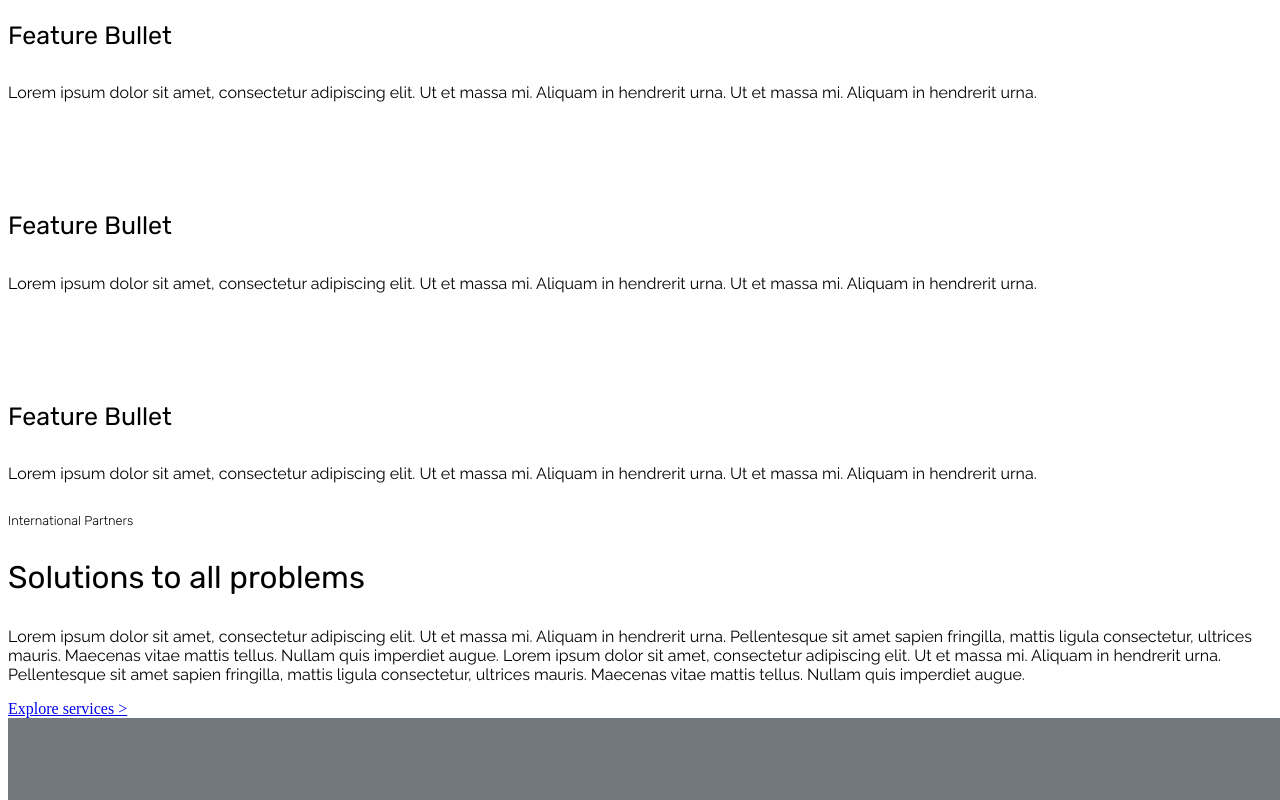
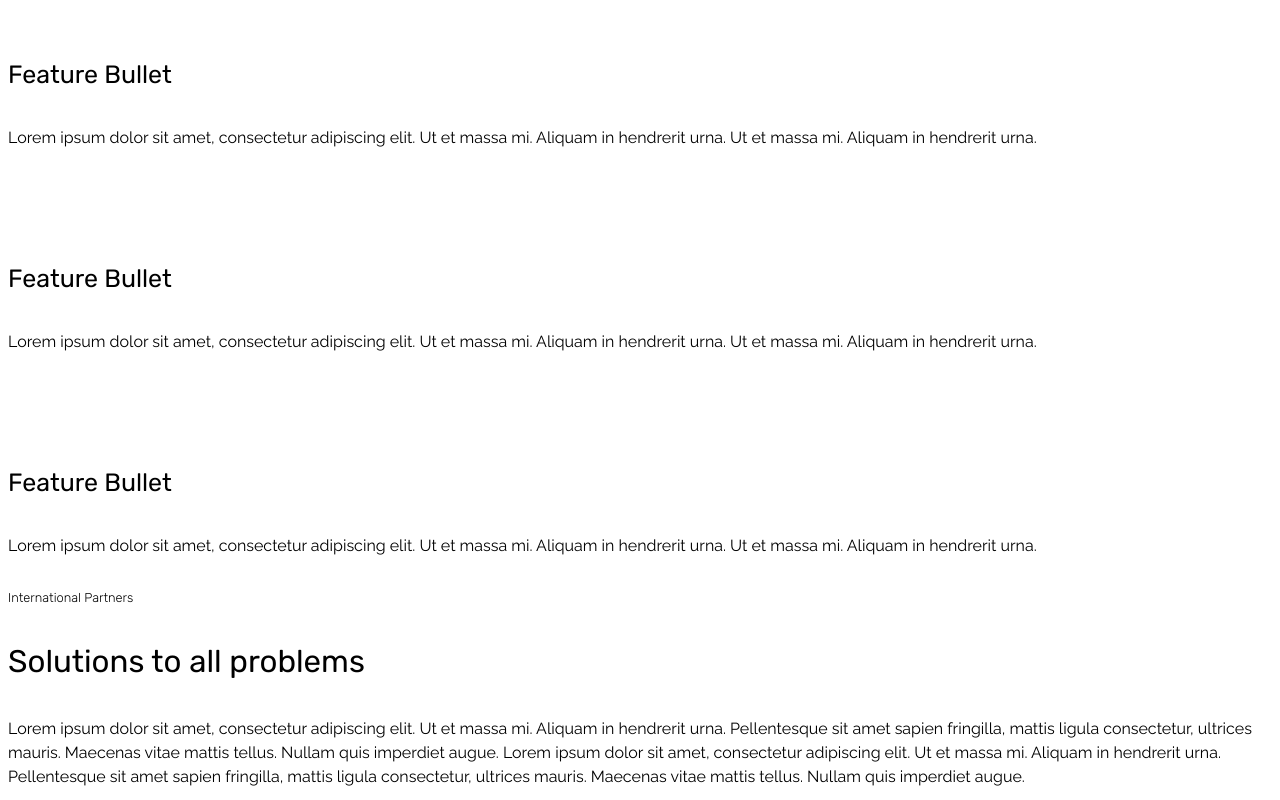
Before and after one commit to Martin092/cargomatters, a SvelteKit app: page / in a window 1280 px wide. Shown: the part 5580-6380 px from the top of the page. Built offline with nearby package versions, Linux system fonts and the light colour scheme; some icons are missing.

Commit message:
fix: generalize responsiveness in header tags and paragraph

```diff
--- a/src/app.postcss
+++ b/src/app.postcss
@@ -9,6 +9,103 @@
 	src: url('/fonts/Raleway-VariableFont_wght.ttf'), url('/fonts/Raleway-Italic-VariableFont_wght.ttf');
 }
 
+
+
+h1 {
+    font-size: 30.83px;
+    font-weight: 600;
+    font-family: 'Rubik';
+    line-height: 1;
+}
+
+h2 {
+    font-size: 20.06px;
+    font-weight: 500;
+    font-family: 'Rubik';
+    line-height: 1.5;
+}
+
+h3 {
+    font-size: 26.25px;
+    font-weight: 400;
+    font-family: 'Rubik';
+    line-height: 1.5;
+}
+
+h4 {
+    font-size: 14px;
+    font-weight: 400;
+    font-family: 'Rubik';
+    line-height: 1.5;
+}
+
+h5 {
+    font-size: 12px;
+    font-weight: 300;
+    font-family: 'Rubik';
+    line-height: 1.5;
+}
+
+p {
+    font-size: 10.8px;
+    font-weight: 400;
+    font-family: 'Raleway';
+    line-height: 1.5;
+}
+
+h6 {
+    font-size: 8.8px;
+    font-weight: 300;
+    font-family: 'Rubik';
+    line-height: 1.5;
+}
+
+@media (min-width: 768px) {
+    h1 {
+        font-size: 43.83px;
+        font-weight: 600;
+        font-family: 'Rubik';
+        line-height: 58px;
+    }
+
+    h2 {
+        font-size: 27.06px;
+        font-weight: 500;
+        font-family: 'Rubik';
+    }
+
+    h3 {
+        font-size: 26.25px;
+        font-weight: 400;
+        font-family: 'Rubik';
+    }
+
+    h4 {
+        font-size: 20px;
+        font-weight: 400;
+        font-family: 'Rubik';
+    }
+
+    h5 {
+        font-size: 15px;
+        font-weight: 300;
+        font-family: 'Rubik';
+    }
+
+    p {
+        font-size: 13px;
+        font-weight: 400;
+        font-family: 'Raleway';
+    }
+
+    h6 {
+        font-size: 12.80px;
+        font-weight: 300;
+        font-family: 'Rubik';
+    }
+}
+
+@media (min-width: 1280px) {
     h1 {
         font-size: 48.83px;
         font-weight: 600;
@@ -51,3 +148,4 @@ h6 {
         font-weight: 300;
         font-family: 'Rubik';
     }
+}
--- a/src/lib/Benefit.svelte
+++ b/src/lib/Benefit.svelte
@@ -6,18 +6,15 @@
 
 <div class="flex flex-col-reverse md:flex-row xl:flex-row text-secondary-500
             gap-4 md:gap-4 xl:gap-6">
-    <div class="flex flex-col gap-2 md:gap-4 xl:gap-6 md:w-1/2 xl:w-1/2">
-        <h6 class="max-md:text-xs mb-1 text-secondary-400
-                   max-xl:text-[13px]">{benefit.subTitle}</h6>
-        <h3 class="max-md:text-2xl mb-2 font-semibold">{benefit.mainTitle}</h3>
-        <p class="max-md:text-xs text-secondary-400">{benefit.message}</p>
+    <div class="flex flex-col gap-2 md:gap-4 xl:gap-4 md:w-1/2 xl:w-1/2">
+        <h6 class="mb-1 text-secondary-400">{benefit.subTitle}</h6>
+        <h3 class="mb-2 font-semibold">{benefit.mainTitle}</h3>
+        <p class="text-secondary-400">{benefit.message}</p>
         <a href={benefit.link} class="font-bold xl:font-extrabold underline underline-offset-4 max-md:text-[12px]">
             {benefit.linkMessage}
         </a>
     </div>
-<img src={benefit.photo} alt={benefit.alt} class="md:w-1/2 rounded-lg">
-
-
+    <img src={benefit.photo} alt={benefit.alt} class="md:w-1/2 rounded-lg">
 </div>
 
 <style>
--- a/src/lib/Feature.svelte
+++ b/src/lib/Feature.svelte
@@ -14,11 +14,9 @@
     <div class="hidden xl:block">
         <Icon color="grey" height="25" icon={feature.icon} />
     </div>
-    <div class="flex flex-col gap-4">
-        <h4 class="max-md:text-base text-gray-50
-                   md:max-xl:text-xl">{feature.title}</h4>
-        <p class="max-md:text-xs text-gray-300
-                  md:max-xl:text-sm">{feature.description}</p>
+    <div class="flex flex-col gap-2">
+        <h4 class="text-gray-50">{feature.title}</h4>
+        <p class="text-gray-300">{feature.description}</p>
     </div>
 </div>
 
--- a/src/lib/Footer.svelte
+++ b/src/lib/Footer.svelte
@@ -12,7 +12,7 @@ import Icon from "@iconify/svelte";
         <div class="flex flex-col gap-4 col-span-4
                     md:row-start-1 md:col-span-8
                     xl:col-start-2 xl:col-span-3">
-            <h4 class="">CargoMatters</h4>
+            <h4>CargoMatters</h4>
             <p>Lorem ipsum dolor sit amet, consectetur adipiscing elit. Ut et massa mi. Aliquam in hendrerit urna. Pellentesque sit amet sapien fringilla, mattis ligula consectetur, ultrices mauris. Maecenas vitae mattis tellus.</p>
             <div class="flex flex-row gap-2">
                 <Icon color="grey" height="25" icon="mdi:facebook" />
@@ -25,19 +25,19 @@ import Icon from "@iconify/svelte";
         <div class="flex flex-col gap-4 col-span-4
                     md:row-start-2 md:col-span-4
                     xl:row-start-1 xl:col-start-6 xl:col-span-3">
-            <h4 class="">Links</h4>
+            <h4>Links</h4>
             <div class="flex flex-row gap-8">
                 <div class="flex flex-col gap-2 text-[#8C8C8C]">
-                    <a href="">Terms of Use</a>
-                    <a href="">Privacy Policy</a>
-                    <a href="">Attributions</a>
-                    <a href="">Sitemap</a>
+                    <a href=""><p>Terms of Use</p></a>
+                    <a href=""><p>Privacy Policy</p></a>
+                    <a href=""><p>Attributions</p></a>
+                    <a href=""><p>Sitemap</p></a>
                 </div>
                 <div class="flex flex-col gap-2 text-[#8C8C8C]">
-                    <a href="">Transport Services</a>
-                    <a href="">Logistical Services</a>
-                    <a href="">Contact</a>
-                    <a href="">About Us</a>
+                    <a href=""><p>Transport Services</p></a>
+                    <a href=""><p>Logistical Services</p></a>
+                    <a href=""><p>Contact</p></a>
+                    <a href=""><p>About Us</p></a>
                 </div>
             </div>
         </div>
@@ -46,7 +46,7 @@ import Icon from "@iconify/svelte";
         <div class="flex flex-col gap-4 col-span-4
                     md:row-start-2 md:col-span-4
                     xl:row-start-1 xl:col-start-9 xl:col-span-3">
-            <h4 class="">Contact</h4>
+            <h4>Contact</h4>
             <p>Email: contact@cargomatters.com</p>
             <p>Phone: +359888888888</p>
             <a class="text-primary-500 underline" href="contact">Consult Us now for Free</a>
--- a/src/lib/MainSolutions.svelte
+++ b/src/lib/MainSolutions.svelte
@@ -8,7 +8,7 @@
         <img src={mainSolution.image} alt={mainSolution.alt} class="rounded-t-lg">
     </div>
     <div class="flex flex-col bg-[#313131] gap-2 md:gap-4 xl:gap-6 p-9">
-        <h4 class="h4 text-white">{mainSolution.type} Solutions</h4>
+        <h4 class="text-white">{mainSolution.type} Solutions</h4>
         <p class=text-white>{mainSolution.description}</p>
         <ol class="pl-8 pt-3 list-disc">
             {#each mainSolution.bullets as bullet}
--- a/src/lib/Review.svelte
+++ b/src/lib/Review.svelte
@@ -8,11 +8,11 @@
     <div class="p-8 flex flex-col gap-8">
         <div class="flex flex-col gap-4">
             <h5 class="text-[#232323]">{review.title}</h5>
-            <p class="max-md:text-xs text-secondary-400">{review.text}</p>
+            <p class="text-secondary-400">{review.text}</p>
         </div>
         <div class="flex flex-row justify-between items-center">
             <img src={review.logo} alt={review.alt}>
-            <h6 class=" ">{review.company}</h6>
+            <h6>{review.company}</h6>
         </div>
     </div>
     <div class="bg-[#EAC976] h-1.5 m-0"></div>
--- a/src/lib/TeamMember.svelte
+++ b/src/lib/TeamMember.svelte
@@ -8,9 +8,9 @@
         <img src={member.image} alt={member.alt}>
     </div>
     <div class="flex flex-col bg-[#313131] gap-2 md:gap-4 xl:gap-6 p-5">
-        <h6 class="h6 text-white">{member.position}</h6>
-        <h4 class="h4 text-white mb-5">{member.name}</h4>
-        <p class="text-white">{member.description}</p>
+        <h6 class="text-gray-100">{member.position}</h6>
+        <h4 class="text-gray-100 mb-5">{member.name}</h4>
+        <p class="text-gray-100">{member.description}</p>
     </div>
 </div>
 
--- a/src/routes/+page.svelte
+++ b/src/routes/+page.svelte
@@ -35,12 +35,11 @@
         <div class="flex flex-col gap-9 mt-80 row-start-1 z-10
                     md:gap-6
                     xl:gap-6 xl:col-start-2 xl:col-span-6 xl:mt-72">
+
             <!--  Hero Heading  -->
             <div class="flex flex-col gap-4 ">
-                <h1 class="max-md:text-3xl font-extrabold md:max-lg:text-5xl
-                           xl:font-bold">We provide the logistical solutions to connect the world</h1>
-                <h4 class="max-md:text-base md:max-lg:text-xl
-                           xl:pr-40">With more than a decade of experience, we find the optimal solution to your problems regarding transport, warehousing and logistical needs.</h4>
+                <h1 class="font-extrabold xl:font-bold">We provide the logistical solutions to connect the world</h1>
+                <h4 class="xl:pr-40">With more than a decade of experience, we find the optimal solution to your problems regarding transport, warehousing and logistical needs.</h4>
             </div>
             <div class="flex flex-col gap-2 mb-20 xl:mt-8">
                 <div class="flex gap-2">
@@ -58,7 +57,7 @@
                               ml-[-16px]
                               md:ml-[-32px]
                               xl:ml-[-128px]">s</div>
-    <div class="py-20 col-start-2 col-span-2 flex flex-col gap-4 row-start-2
+    <div class="py-20 col-start-2 col-span-2 flex flex-col gap-8 row-start-2
                 md:col-start-1 md:flex-row md:col-span-8
                 xl:col-start-2 xl:col-span-10" >
         <Feature feature={feature1}  />
@@ -77,9 +76,7 @@
         <Benefit benefit={benefit1}/>
         <Benefit benefit={benefit1}/>
     </div>
-    <div id="benefit" class="row-start-3 col-span-1 xl:col-start-1">
-
-    </div>
+    <div id="benefit" class="row-start-3 col-span-1 xl:col-start-1"></div>
 
     <!--  Social Proof  -->
     <div id="social-proof" class="col-start-1 col-span-full row-start-4 w-screen
@@ -90,8 +87,8 @@
                 md:col-start-1 md:col-span-8
                 xl:col-start-2 xl:col-span-10 xl:flex-row xl:items-center">
         <div class="flex flex-col text-gray-50 text-center md:text-left xl:w-[30%]">
-            <h3 class="max-md:text-2xl md:mb-4">Our Partners</h3>
-            <h5 class="max-md:text-sm">Partners of CargoMatters have trusted our services. See what they have to say about us.</h5>
+            <h3 class="md:mb-4">Our Partners</h3>
+            <h5>Partners of CargoMatters have trusted our services. See what they have to say about us.</h5>
         </div>
         <div class="flex flex-col gap-6 xl:flex-row xl:w-[60%]">
             <Review review={review1}/>
```
Also changed, not shown: src/lib/FAQ.svelte (+4 -4 lines). Lines whose indentation alone changed are shown as unchanged.
